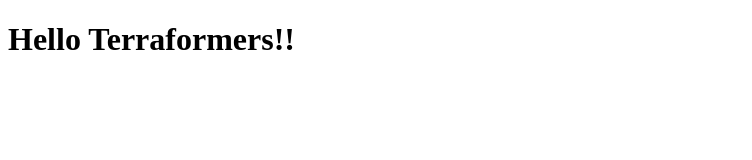
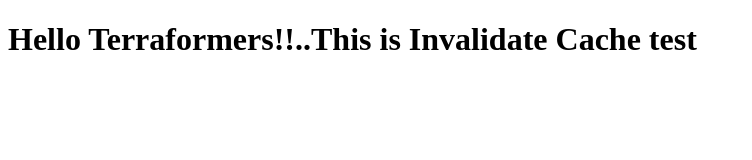
Before and after one commit to mehras900/terraform-beginner-bootcamp-2023, a plain HTML site: page public/assets/index.html in a window 1280 px wide. Shown: the whole page, without its empty margins (0-752 px from the left). Drawn offline with Linux system fonts and the light colour scheme.

```diff
--- a/public/assets/index.html
+++ b/public/assets/index.html
@@ -3,9 +3,9 @@
 <head>
     <meta charset="UTF-8">
     <meta name="viewport" content="width=device-width, initial-scale=1.0">
-    <title>Hello Terraformers!!</title>
+    <title>Hello Terraformers!!...This is Invalidate Cache test</title>
 </head>
 <body>
-    <h1>Hello Terraformers!!</h1>
+    <h1>Hello Terraformers!!..This is Invalidate Cache test</h1>
 </body>
 </html>
```
Also changed, not shown: 2 other files.
